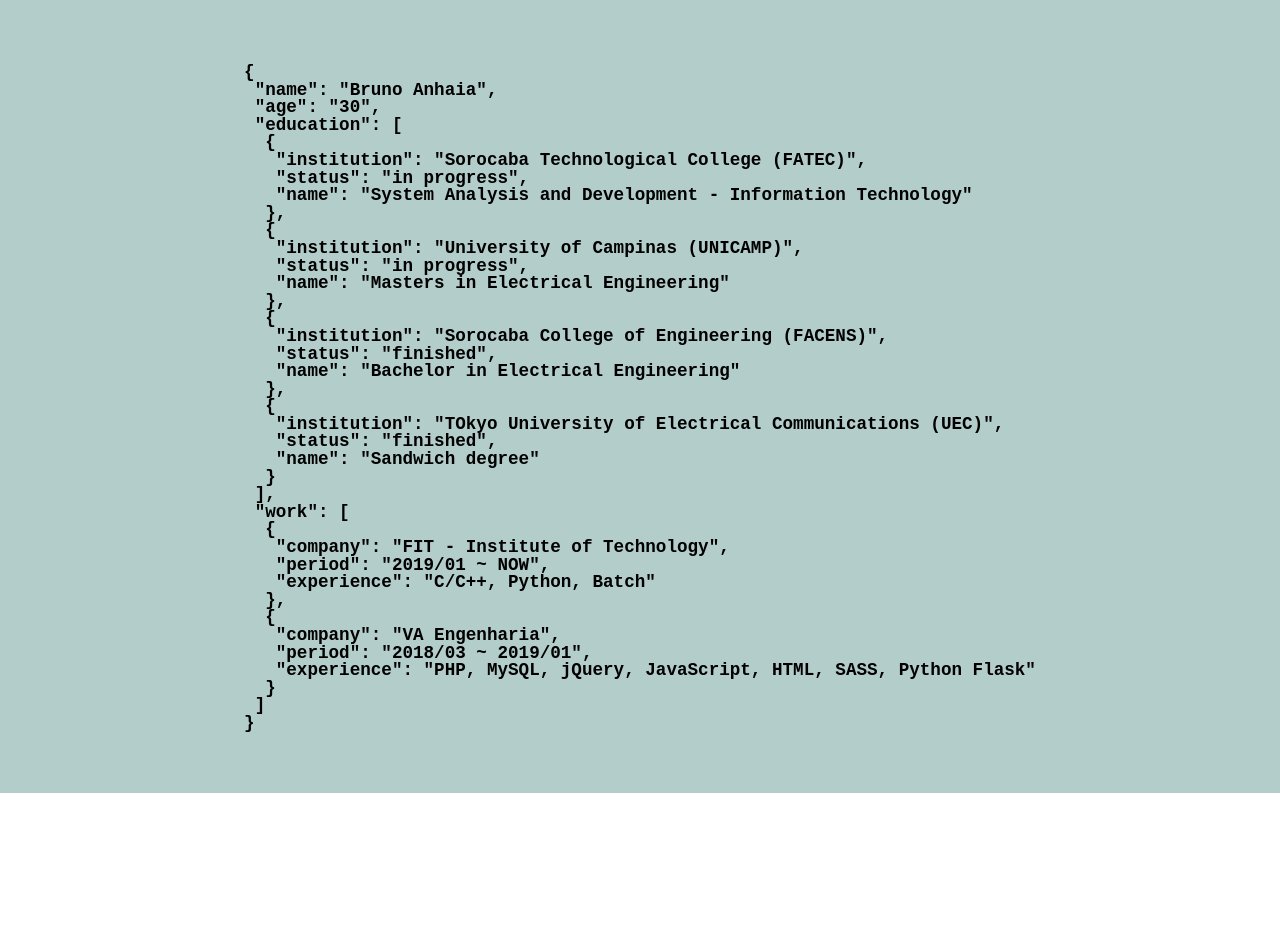
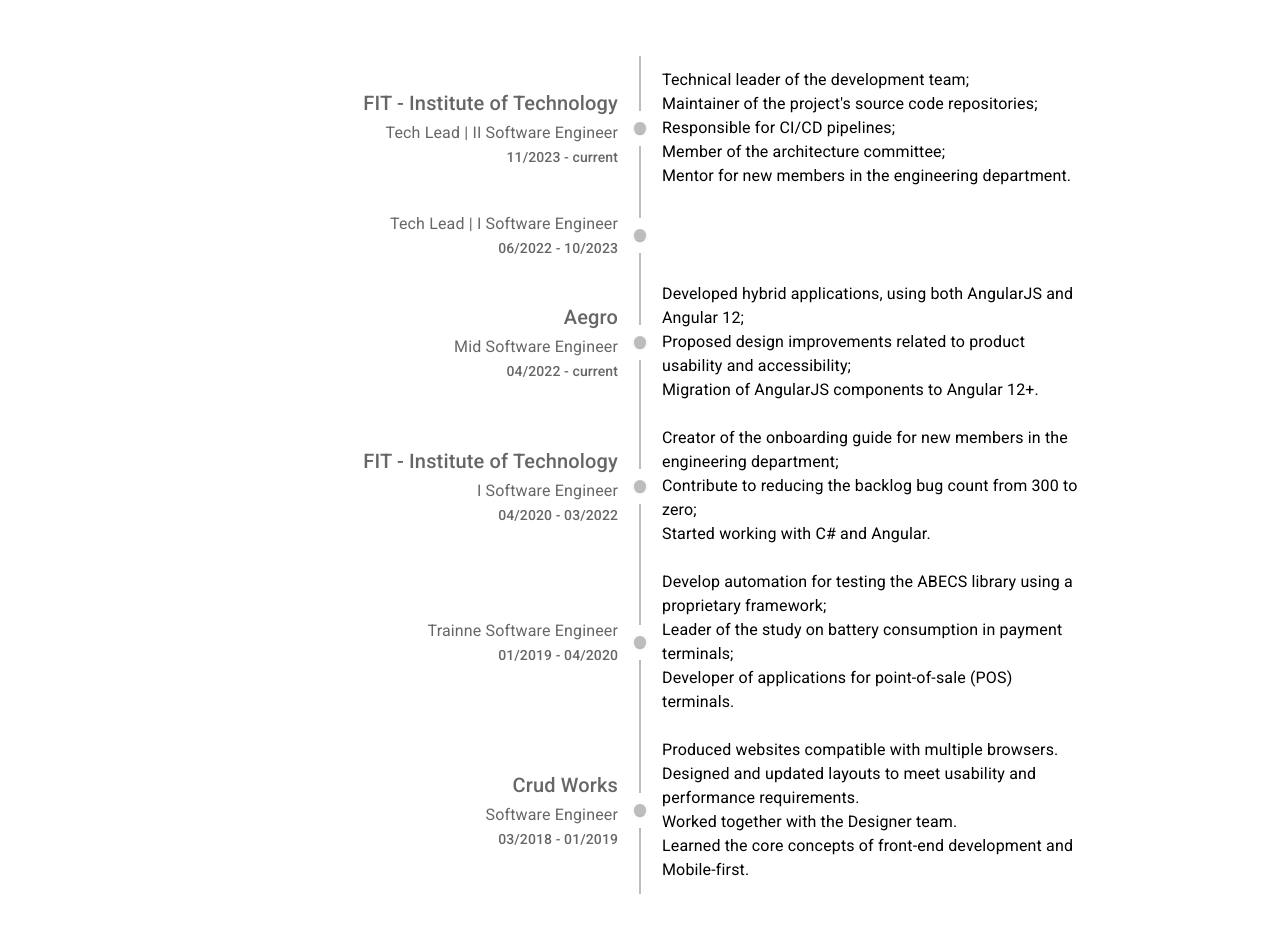
Before and after one commit to brunoanhaia/brunoanhaia.github.io, a React (Vite) app: page / in a window 1280 px wide. Shown: the part 1708-2638 px from the top of the page. Before the commit the page ends 2501 px from the top, so only its background shows below. Built offline with nearby package versions, Linux system fonts and the light colour scheme; no server answers.

Commit message:
feat: refactor some stuff from resume section to add timeline

```diff
--- a/index.html
+++ b/index.html
@@ -2,10 +2,6 @@
 <html lang="en">
 	<head>
 		<meta charset="utf-8" />
-		<link
-			rel="icon"
-			href="/github.png"
-		/>
 		<meta
 			name="viewport"
 			content="width=device-width, initial-scale=1"
@@ -17,10 +13,6 @@
 		<meta
 			name="description"
 			content="This is Bruno Anhaia portifolio"
-		/>
-		<link
-			rel="apple-touch-icon"
-			href="/github.png"
 		/>
 		<link
 			rel="manifest"
--- a/src/App.css
+++ b/src/App.css
@@ -75,7 +75,6 @@
 }
 
 .section__resume {
-	background-color: #b3cdca;
 	height: unset;
 }
 
@@ -99,7 +98,6 @@
 
 .section__main {
 	height: 100vh;
-	background-color: #fcdcde;
 	display: flex;
 	flex-direction: column;
 	align-items: center;
--- a/src/App.tsx
+++ b/src/App.tsx
@@ -1,12 +1,12 @@
 import './App.css';
 import { MainSection } from './components/sections/MainSection';
-import { ResumeSection } from './components/sections/ResumeSection';
 import { resumeData } from './resume.data';
 import { Suspense } from 'react';
 import { ProjectsSection } from './components/sections/ProjectsSection';
 import { Navbar } from './components/Navbar';
 import { menuItemList } from './menu.config';
 import { InitialLoading } from './components/InitialLoading';
+import { ResumeSection } from './components/sections/ResumeSection';
 
 function App() {
 	return (
--- a/src/components/sections/ResumeSection.tsx
+++ b/src/components/sections/ResumeSection.tsx
@@ -1,15 +1,106 @@
-import { ResumeSectionProps } from './ResumeSection.type';
+import { Box, Typography } from '@mui/material';
+import { ResumeData, ResumeSectionProps } from './ResumeSection.type';
+import {
+	Timeline,
+	TimelineItem,
+	TimelineOppositeContent,
+	TimelineSeparator,
+	TimelineConnector,
+	TimelineDot,
+	TimelineContent,
+} from '@mui/lab';
+import dayjs from 'dayjs';
+
+type ArrayElement<ArrayType extends readonly unknown[]> =
+	ArrayType extends readonly (infer ElementType)[] ? ElementType : never;
+
+const formatDate = (date?: Date) => {
+	if (!date) {
+		return;
+	}
+
+	return dayjs(date).format('MM/YYYY');
+};
+
+const formatStartEndPeriod = ({
+	start,
+	end,
+}: ArrayElement<ResumeData['work']>['period']) => {
+	const startDate = formatDate(start);
+	const endDate = formatDate(end);
+
+	if (!endDate) {
+		return `${startDate} - current`;
+	}
+
+	return `${startDate} - ${endDate}`;
+};
+
+const UiTimelineItem = (value: ArrayElement<ResumeData['work']>) => {
+	return (
+		<TimelineItem key={Number(value.period.start)}>
+			<TimelineOppositeContent
+				sx={{ m: 'auto 0' }}
+				align="right"
+				variant="body2"
+				color="text.secondary"
+			>
+				<Typography variant="h6">{value.company}</Typography>
+				<Typography variant="subtitle1">{value.role}</Typography>
+				<Typography variant="subtitle2">
+					{formatStartEndPeriod(value.period)}
+				</Typography>
+			</TimelineOppositeContent>
+			<TimelineSeparator>
+				<TimelineConnector />
+				<TimelineDot></TimelineDot>
+				<TimelineConnector />
+			</TimelineSeparator>
+			<TimelineContent sx={{ py: '12px', px: 2 }}>
+				{value.experience.map((experience) => (
+					<Typography
+						variant="body1"
+						component="p"
+					>
+						{experience}
+					</Typography>
+				))}
+			</TimelineContent>
+		</TimelineItem>
+	);
+};
+
+const transformWorkArray = (value: ResumeData['work']) => {
+	value.reverse();
+
+	for (let i = 0; i < value.length; i++) {
+		const nextIndex = i + 1;
+
+		if (nextIndex >= value.length) {
+			break;
+		}
+
+		if (value[i].company === value[nextIndex].company) {
+			value[i].company = '';
+		}
+	}
+
+	return value;
+};
 
 export function ResumeSection({ resumeData }: ResumeSectionProps) {
 	return (
-		<section
+		<Box
+			component="section"
 			id="resume"
 			className="section__resume"
 		>
-			<div className="wrapper">
-				<h1>Resumé</h1>
-				<pre>{JSON.stringify(resumeData, null, ' ')}</pre>
-			</div>
-		</section>
+			<Box className="wrapper">
+				<Typography component="h1">Resumé</Typography>
+				<Timeline position="right">
+					{transformWorkArray(resumeData.work).map(UiTimelineItem)}
+				</Timeline>
+			</Box>
+		</Box>
 	);
 }
--- a/src/index.tsx
+++ b/src/index.tsx
@@ -1,3 +1,7 @@
+import '@fontsource/roboto/300.css';
+import '@fontsource/roboto/400.css';
+import '@fontsource/roboto/500.css';
+import '@fontsource/roboto/700.css';
 import React from 'react';
 import ReactDOM from 'react-dom/client';
 import './index.css';
@@ -5,9 +9,14 @@
 import reportWebVitals from './reportWebVitals';
 import { RecoilRoot } from 'recoil';
 
-const root = ReactDOM.createRoot(
-	document.getElementById('root') as HTMLElement
-);
+const rootElement = document.getElementById('root');
+
+const renderFn = () => {
+	if (!rootElement) {
+		return;
+	}
+
+	const root = ReactDOM.createRoot(rootElement);
 	root.render(
 		<RecoilRoot>
 			<React.StrictMode>
@@ -15,6 +24,9 @@
 			</React.StrictMode>
 		</RecoilRoot>
 	);
+};
+
+renderFn();
 
 // If you want to start measuring performance in your app, pass a function
 // to log results (for example: reportWebVitals(console.log))
--- a/src/resume.data.ts
+++ b/src/resume.data.ts
@@ -1,39 +1,100 @@
-export const resumeData = {
+import { ResumeData } from './components/sections/ResumeSection.type';
+
+export const resumeData: ResumeData = {
 	name: 'Bruno Anhaia',
-	age: '30',
+	born: new Date(1993, 2),
 	education: [
-		{
-			institution: 'Sorocaba Technological College (FATEC)',
-			status: 'in progress',
-			name: 'System Analysis and Development - Information Technology',
-		},
-		{
-			institution: 'University of Campinas (UNICAMP)',
-			status: 'in progress',
-			name: 'Masters in Electrical Engineering',
-		},
 		{
 			institution: 'Sorocaba College of Engineering (FACENS)',
 			status: 'finished',
 			name: 'Bachelor in Electrical Engineering',
 		},
 		{
-			institution: 'TOkyo University of Electrical Communications (UEC)',
+			institution: 'Tokyo University of Electrical Communications (UEC)',
 			status: 'finished',
 			name: 'Sandwich degree',
+		},
+		{
+			institution: 'Sorocaba Technological College (FATEC)',
+			status: 'uncompleted',
+			name: 'System Analysis and Development - Information Technology',
 		},
 	],
 	work: [
 		{
 			company: 'FIT - Institute of Technology',
-			period: '2019/01 ~ NOW',
-			experience: 'C/C++, Python, Batch',
+			period: {
+				start: new Date(2023, 10),
+			},
+			role: 'Tech Lead | II Software Engineer',
+			experience: [
+				'Technical leader of the development team;',
+				"Maintainer of the project's source code repositories; ",
+				'Responsible for CI/CD pipelines;',
+				'Member of the architecture committee;',
+				'Mentor for new members in the engineering department.',
+			],
 		},
 		{
-			company: 'VA Engenharia',
-			period: '2018/03 ~ 2019/01',
-			experience:
-				'PHP, MySQL, jQuery, JavaScript, HTML, SASS, Python Flask',
+			company: 'FIT - Institute of Technology',
+			period: {
+				start: new Date(2022, 5),
+				end: new Date(2023, 9),
+			},
+			role: 'Tech Lead | I Software Engineer',
+			experience: [''],
+		},
+		{
+			company: 'Aegro',
+			period: {
+				start: new Date(2022, 3),
+			},
+			role: 'Mid Software Engineer',
+			experience: [
+				'Developed hybrid applications, using  both AngularJS and Angular 12;',
+				'Proposed design improvements related to product usability and accessibility;',
+				'Migration of AngularJS components to Angular 12+.',
+			],
+		},
+		{
+			company: 'FIT - Institute of Technology',
+			period: {
+				start: new Date(2020, 3),
+				end: new Date(2022, 2),
+			},
+			role: 'I Software Engineer',
+			experience: [
+				'Creator of the onboarding guide for new members in the engineering department;',
+				'Contribute to reducing the backlog bug count from 300 to zero;',
+				'Started working with C# and Angular.',
+			],
+		},
+		{
+			company: 'FIT - Institute of Technology',
+			period: {
+				start: new Date(2019, 0),
+				end: new Date(2020, 3),
+			},
+			role: 'Trainne Software Engineer',
+			experience: [
+				'Develop automation for testing the ABECS library using a proprietary framework;',
+				'Leader of the study on battery consumption in payment terminals;',
+				'Developer of applications for point-of-sale (POS) terminals.',
+			],
+		},
+		{
+			company: 'Crud Works',
+			period: {
+				start: new Date(2018, 2),
+				end: new Date(2019, 0),
+			},
+			role: 'Software Engineer',
+			experience: [
+				'Produced websites compatible with multiple browsers.',
+				'Designed and updated layouts to meet usability and performance requirements.',
+				'Worked together with the Designer team.',
+				'Learned the core concepts of front-end development and Mobile-first.',
+			],
 		},
 	],
 };
--- a/src/style.css
+++ b/src/style.css
@@ -40,7 +40,8 @@
 	align-items: center;
 }
 
-.section__gh--projects, .section__resume {
+.section__gh--projects,
+.section__resume {
 	height: 100vh;
 	display: flex;
 	flex-direction: column;
@@ -48,29 +49,31 @@
 	justify-content: space-around;
 }
 
-.section__gh--projects .wrapper, .section__resume .wrapper {
+.section__gh--projects .wrapper,
+.section__resume .wrapper {
 	height: 80vh;
 }
 
-.section__gh--projects h1, .section__resume h1 {
+.section__gh--projects h1,
+.section__resume h1 {
 	padding: 40px 0px 40px 0px;
 	font-size: 2rem;
 	left: 1px;
 	font-weight: 600;
 }
 
-.section__gh--projects li, .section__resume li {
+.section__gh--projects li,
+.section__resume li {
 	font-size: 1.3rem;
 	line-height: 2.5rem;
 }
 
-.section__gh--projects li a, .section__resume li a {
+.section__gh--projects li a,
+.section__resume li a {
 	text-decoration: none;
-  color: #FA868E;
 }
 
 .section__resume {
-  background-color: #B3CDCA;
 	height: unset;
 }
 
@@ -94,7 +97,6 @@
 
 .section__main {
 	height: 100vh;
-  background-color: #FCDCDE;
 	display: flex;
 	flex-direction: column;
 	align-items: center;
--- a/tsconfig.json
+++ b/tsconfig.json
@@ -5,6 +5,8 @@
 		"lib": ["ES2020", "DOM", "DOM.Iterable"],
 		"module": "ESNext",
 		"skipLibCheck": true,
+		"esModuleInterop": true,
+		"allowSyntheticDefaultImports": true,
 
 		/* Bundler mode */
 		"moduleResolution": "bundler",
```
Also changed, not shown: package.json (+5 -2 lines), src/components/sections/ResumeSection.type.ts (+7 -3 lines), public/manifest.json, 1 other file (tests, documents, lock files or other folders). Lines whose indentation alone changed are shown as unchanged.
